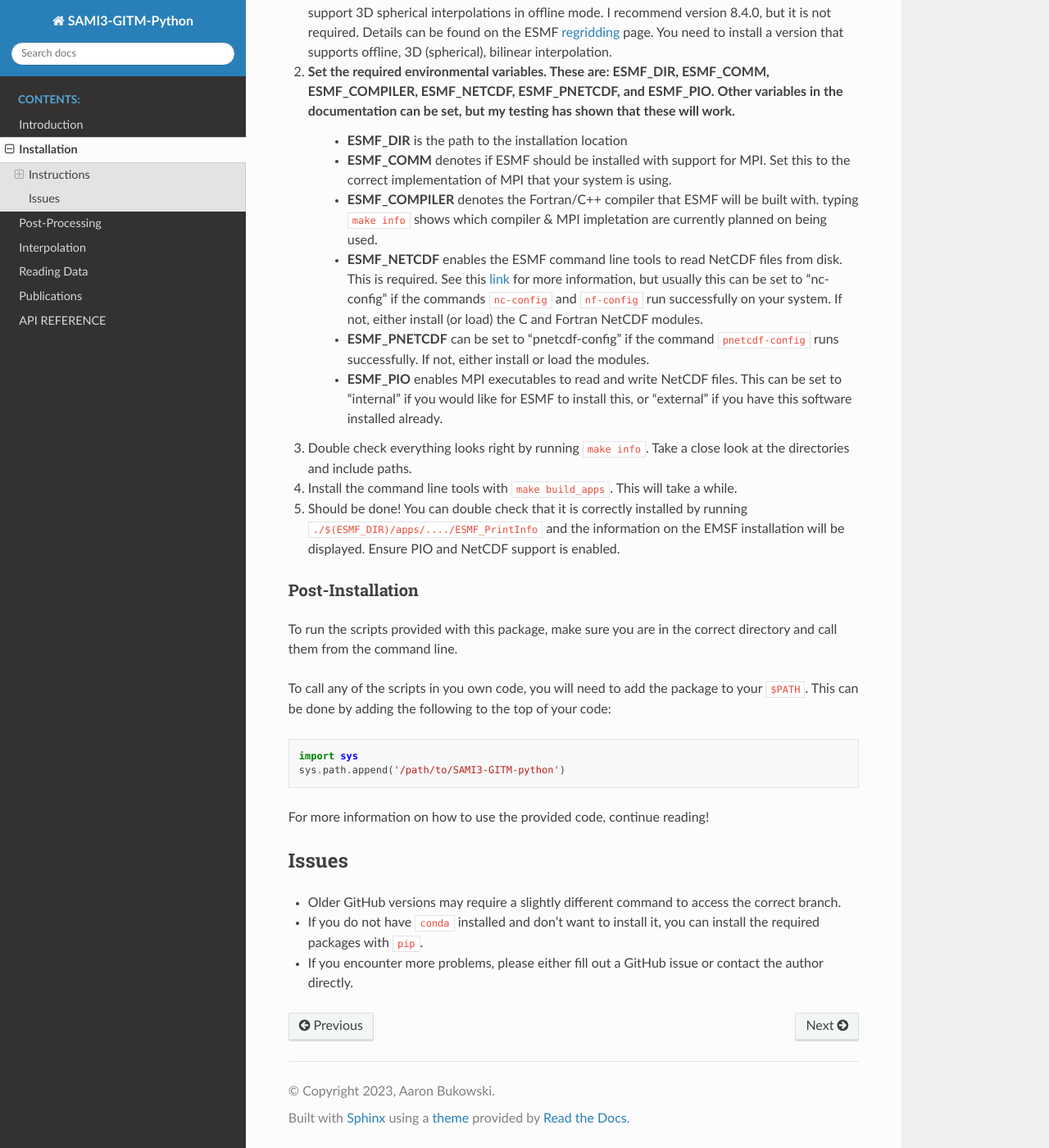
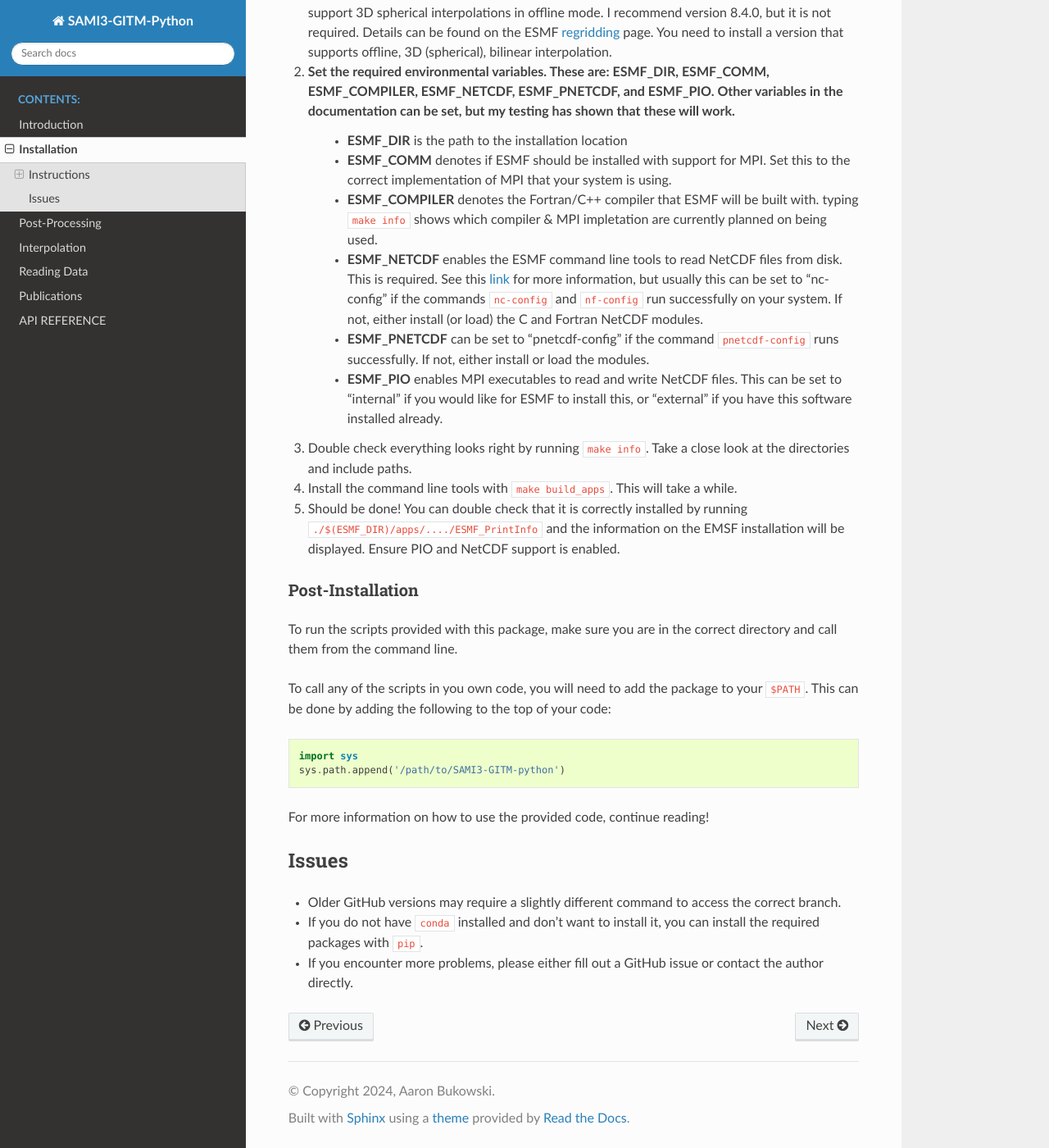
Before and after one commit to abukowski21/SAMI3-GITM-python, a Sphinx documentation site: the page built from docs/source/installation.rst, in a window 1280 px wide and 1400 px high, scrolled down 1451 px. Shown: the whole window at 82% size. Built offline with Sphinx 7.4.7 and the Read the Docs theme 2.0.0, drawn with Linux system fonts in a browser that asks for light colours; pages that are not in the unit, such as notebooks, are missing from menus.

Commit message:
code blocks not showing up. add pygments code formatter or something

```diff
--- a/docs/source/conf.py
+++ b/docs/source/conf.py
@@ -19,7 +19,7 @@ sys.path.insert(2, os.path.abspath('../../utility_programs/'))
 # -- Project information -----------------------------------------------------
 
 project = 'SAMI3-GITM-Python'
-copyright = '2023, Aaron Bukowski'
+copyright = '2024, Aaron Bukowski'
 author = 'Aaron Bukowski'
 
 
@@ -33,6 +33,8 @@ extensions = [
     'sphinx.ext.napoleon',
     'sphinx.ext.autosummary',
     'myst_nb']
+
+pygments_style = 'sphinx'
 
 # Don't execute the notebook - just use cached data.
 jupyter_execute_notebooks = "off"
```
